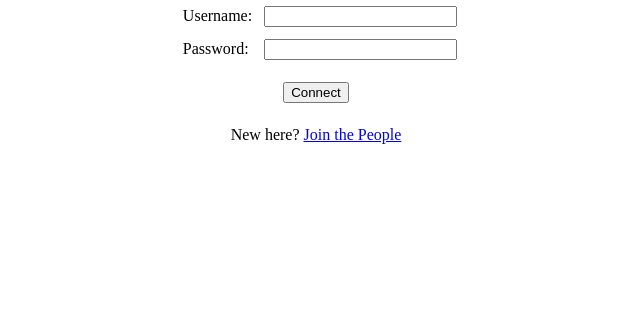
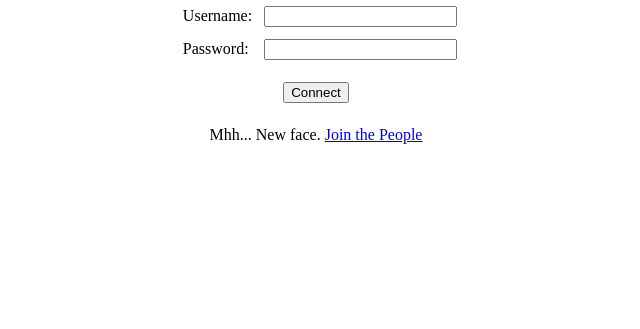
Before and after one commit to ismaelgiovannetti/demos, a PHP site: page /login.php in a window 1280 px wide. Shown: the part 186-515 px from the top of the page, without its empty margins (324-964 px from the left). Run offline with PHP 8.4, Linux system fonts and the light colour scheme.

Commit message:
Update login.php

```diff
--- a/login.php
+++ b/login.php
@@ -54,7 +54,7 @@ if ($_SERVER['REQUEST_METHOD'] === 'POST') {
             </tr>
         </table>
     </form>
-    <p>New here? <a href="register.php">Join the People</a></p>
+    <p>Mhh... New face. <a href="register.php">Join the People</a></p>
 </div>
 
 <?php include 'includes/footer.php'; ?>
```
